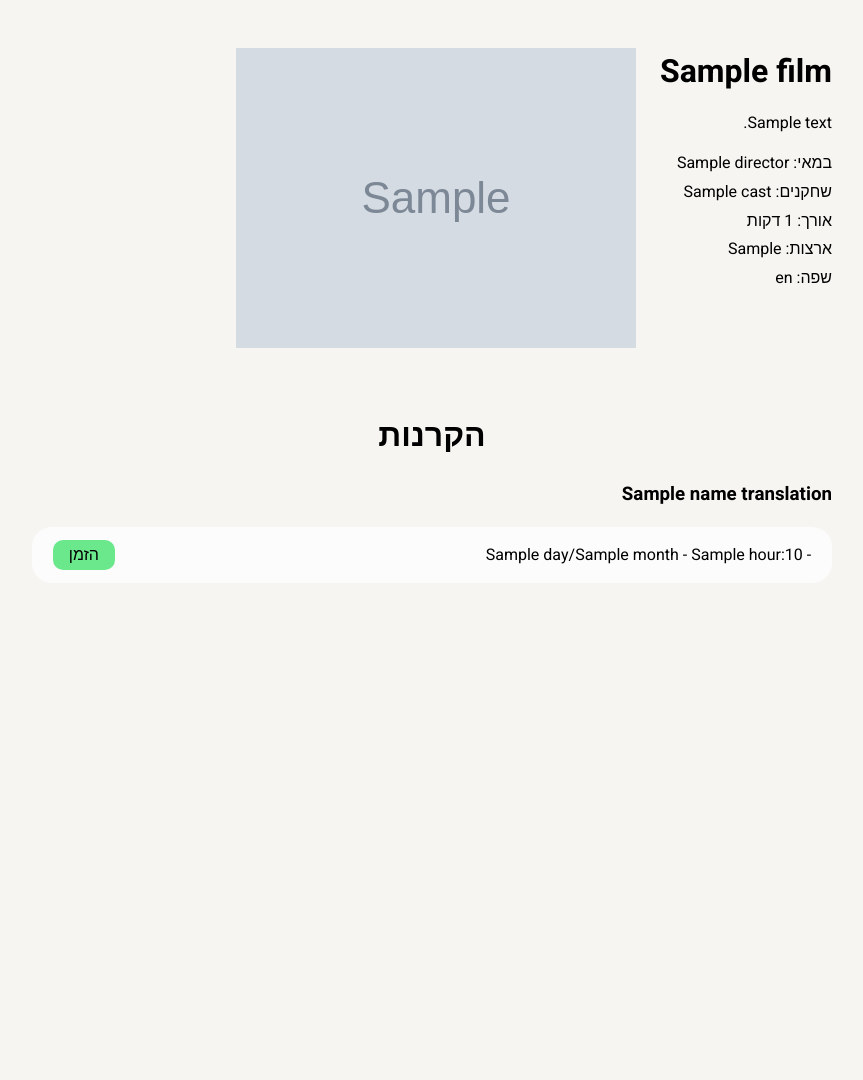
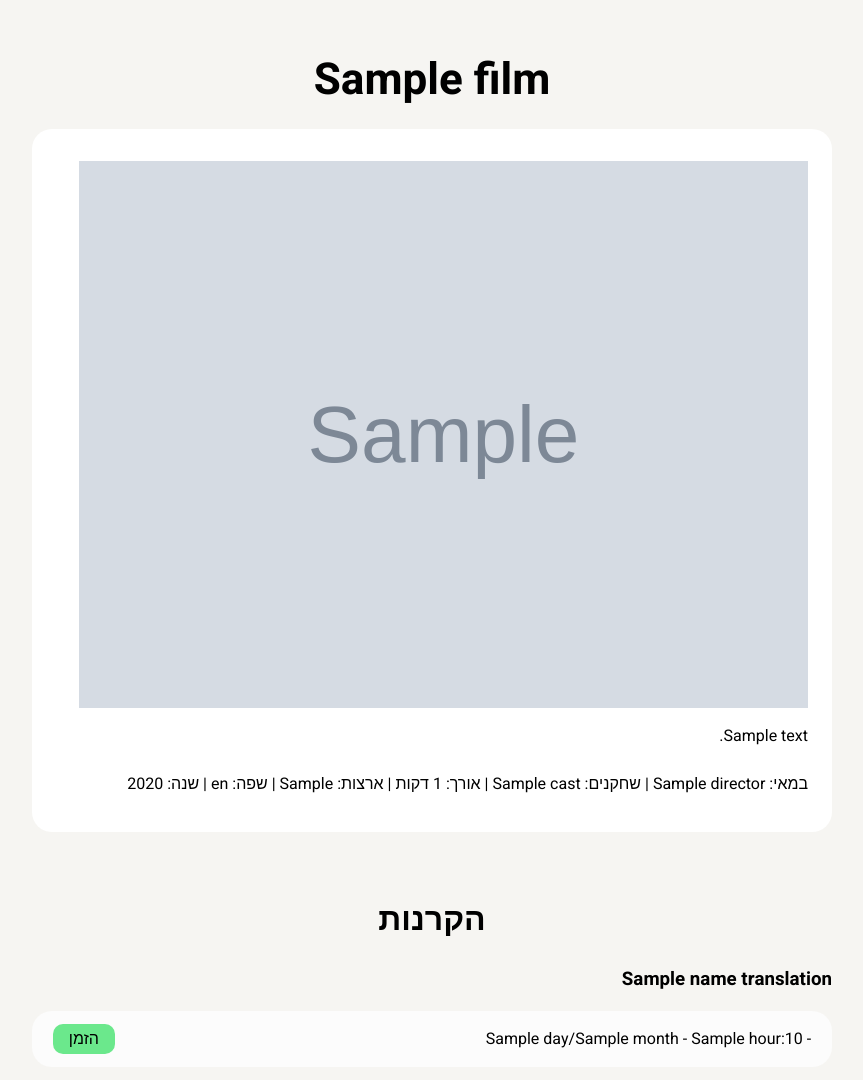
Before and after one commit to nirkog/filmby, a Flask app: template src/server/templates/film.html in a window 1280 px wide. Shown: the whole page, without its empty margins (208-1071 px from the left). Before the commit the page ends 570 px from the top, so only its background shows below. Run offline with Flask 3, Linux system fonts and the light colour scheme; the template is opened without the code that fills it: most values are stand-ins (such as "Sample title", 1, 10 or a date in 2020); grey boxes marked "Sample" are stand-in pictures; some libraries are stand-ins or nearby versions.

Commit message:
MADE STUFF BETTER

```diff
--- a/src/server/static/css/film.css
+++ b/src/server/static/css/film.css
@@ -5,24 +5,48 @@
 }
 
 .film-details {
-	display: flex;
-	flex-flow: row nowrap;
 	text-align: right;
 	width: 100%;
 	margin: 1rem auto;
 }
 
-.film-details img {
-	min-width: 300px;
-	padding-right: 1.5rem;
+.film-block.split {
+	display: flex;
+}
+
+.wide-image {
+	display: none;
+	width: 97%;
+	margin: 1rem 0;
+}
+
+.tall-image {
+	display: none;
+	min-width: 35%;
+	height: 100%;
+	padding: 0 1rem;
+}
+
+.film-block {
+	background-color: white;
+	padding: 1rem 1.5rem;
+	padding-bottom: 2.25rem;
+	border-radius: 20px;
+}
+
+.film-block p {
+	display: inline;
 }
 
 .film-detail {
 	margin: 0.3rem 0;
 }
 
-#film-text h1 {
+.film-details h1 {
 	margin: 0;
+	text-align: center;
+	font-size: 2.75rem;
+	padding-bottom: 1rem;
 }
 
 #tickets {
@@ -79,6 +103,10 @@
     	display: block !important;
     }
 
+	.film-details h1 {
+		font-size: 2rem;
+	}
+
     .film-details {
     	margin: 0;
     	padding: 0;
@@ -86,10 +114,8 @@
     }
 
     .film-details img {
-    	text-align: center;
-    	margin: auto;
     	width: 100%;
-	padding: 0;
+		margin: 1.5rem 0;
     }
 
     #content {
--- a/src/server/static/javascript/film.js
+++ b/src/server/static/javascript/film.js
@@ -0,0 +1,27 @@
+function on_load(e) {
+	const mobile_film_details_element = document.querySelector(".film-details.mobile");
+	if (getComputedStyle(mobile_film_details_element, null).display == "none") {
+		const wide_image_element = document.querySelector(".wide-image");
+		const tall_image_element = document.querySelector(".tall-image");
+		const film_block_element = document.querySelector(".film-block");
+
+		if (wide_image_element.naturalWidth < wide_image_element.naturalHeight) {
+			tall_image_element.style.display = "block";
+			film_block_element.classList.add("split");
+		} else {
+			wide_image_element.style.display = "block";
+		}
+	}
+
+	const film_details_elements = document.querySelectorAll(".film-text");
+	for (let i = 0; i < film_details_elements.length; i++) {
+		console.log("ELEMENT");
+		let element = film_details_elements[i];
+		if (element.children.length > 1) {
+			let last_detail = element.children[element.children.length - 1];
+			last_detail.innerHTML = last_detail.innerHTML.slice(0, -2);
+		}
+	}
+}
+
+window.addEventListener("load", on_load);
--- /dev/null
+++ b/src/server/templates/base.html
@@ -0,0 +1,39 @@
+<!DOCTYPE html>
+<html lang="he">
+	<head>
+		{% block head %}
+		<!-- Google tag (gtag.js) -->
+		<script async src="https://www.googletagmanager.com/gtag/js?id=G-C0T9D5E49J"></script>
+		<script>
+		  window.dataLayer = window.dataLayer || [];
+		  function gtag(){dataLayer.push(arguments);}
+		  gtag('js', new Date());
+
+		  gtag('config', 'G-C0T9D5E49J');
+		</script>
+
+		<meta charset="utf-8" />
+		<meta name="viewport" content="width=device-width,initial-scale=1.0">
+		<meta name="description" content="קולנועית - אתר המאגד סרטים מכל בתי הקולנוע בעיר!">
+		<title>{% block title %}קולנועית{% endblock %}</title>
+
+		<link rel="preconnect" href="https://fonts.googleapis.com">
+		<link rel="preconnect" href="https://fonts.gstatic.com" crossorigin>
+		<link href="https://fonts.googleapis.com/css2?family=Heebo:wght@100;200;300;400;500;600;700;800;900&display=swap" rel="stylesheet">
+
+		<link rel="icon" type="image/x-icon" href="{{ url_for("static", filename="images/logo.png") }}">
+
+		<link rel="stylesheet" href="{{ url_for("static", filename="css/common.css") }}">
+		{% endblock %}
+	</head>
+
+	<body dir="rtl">
+		<div id="content">
+			{% block content %}{% endblock %}
+		</div>
+
+		<script src="https://kit.fontawesome.com/7a95bb9d46.js" crossorigin="anonymous"></script>
+		{% block scripts %}
+		{% endblock %}
+	</body>
+</html>
--- a/src/server/templates/film.html
+++ b/src/server/templates/film.html
@@ -1,81 +1,73 @@
-<!DOCTYPE html>
-<html lang="he">
-	<head>
-		<!-- Google tag (gtag.js) -->
-		<script async src="https://www.googletagmanager.com/gtag/js?id=G-C0T9D5E49J"></script>
-		<script>
-		  window.dataLayer = window.dataLayer || [];
-		  function gtag(){dataLayer.push(arguments);}
-		  gtag('js', new Date());
-
-		  gtag('config', 'G-C0T9D5E49J');
-		</script>
-
-		<meta charset="utf-8" />
-		<meta name="viewport" content="width=device-width,initial-scale=1.0">
-		<meta name="description" content="קולנועית - אתר המאגד סרטים מכל בתי הקולנוע בעיר!">
-		<title>קולנועית</title>
-
-		<link rel="preconnect" href="https://fonts.googleapis.com">
-		<link rel="preconnect" href="https://fonts.gstatic.com" crossorigin>
-		<link href="https://fonts.googleapis.com/css2?family=Heebo:wght@100;200;300;400;500;600;700;800;900&display=swap" rel="stylesheet">
-
-		<link rel="icon" type="image/x-icon" href="{{ url_for("static", filename="images/logo.png") }}">
-
-		<link rel="stylesheet" href="{{ url_for("static", filename="css/common.css") }}">
+{% extends "base.html" %}
+{% block head %}
+	{{ super() }}
 	<link rel="stylesheet" href="{{ url_for("static", filename="css/film.css") }}">
-
-		<link rel="stylesheet" href="https://cdn.jsdelivr.net/npm/@tarekraafat/autocomplete.js@10.2.7/dist/css/autoComplete.min.css">
-	</head>
-
-	<body dir="rtl">
-		<div id="content">
+{% endblock %}
+{% block title %}
+	{{ super() }} - {{ film.name }}
+{% endblock %}
+{% block content %}
 	<div class="film-details">
-				<div id="film-text">
 		<h1>{{ film.name }}</h1>
+		<div class="film-block">
+			<img class="wide-image" src="{{ film.image_url }}" referrerpolicy="no-referrer"/>
+			<div class="film-text">
 				{% if film.details.description != None %}
 					<p class="film-description">{{ film.details.description }}</p>
 				{% endif %}
+				<br>
+				<br>
 				{% if film.details.director != None %}
-						<p class="film-director film-detail">במאי: {{ film.details.director }}</p>
+					<p class="film-director film-detail">במאי: {{ film.details.director }} |</p>
 				{% endif %}
 				{% if film.details.cast != None %}
-						<p class="film-cast film-detail">שחקנים: {{ film.details.cast }}</p>
+					<p class="film-cast film-detail">שחקנים: {{ film.details.cast }} |</p>
 				{% endif %}
 				{% if film.details.length != None %}
-						<p class="film-length film-detail">אורך: {{ film.details.length }} דקות</p>
+					<p class="film-length film-detail">אורך: {{ film.details.length }} דקות |</p>
 				{% endif %}
 				{% if film.details.countries != None %}
-						<p class="film-countries film-detail">ארצות: {{ film.details.get_countries_string() }}</p>
+					<p class="film-countries film-detail">ארצות: {{ film.details.get_countries_string() }} |</p>
 				{% endif %}
 				{% if film.details.language != None %}
-						<p class="film-language film-detail">שפה: {{ film.details.language }}</p>
+					<p class="film-language film-detail">שפה: {{ film.details.language }} |</p>
+				{% endif %}
+				{% if film.details.year != None %}
+					<p class="film-year film-detail">שנה: {{ film.details.year }} |</p>
 				{% endif %}
 			</div>
-				<img src="{{ film.image_url }}" referrerpolicy="no-referrer"/>
+			<img class="tall-image" src="{{ film.image_url }}" referrerpolicy="no-referrer"/>
+		</div>
 	</div>
 	<div class="film-details mobile">
-				<h1 id="film-header">{{ film.name }}</h1>
+		<h1>{{ film.name }}</h1>
+		<div class="film-block">
 			<img src="{{ film.image_url }}" referrerpolicy="no-referrer"/>
-				<div id="film-text">
+			<div class="film-text">
 				{% if film.details.description != None %}
 					<p class="film-description">{{ film.details.description }}</p>
 				{% endif %}
+				<br>
+				<br>
 				{% if film.details.director != None %}
-						<p class="film-director film-detail">במאי: {{ film.details.director }}</p>
+					<p class="film-director film-detail">במאי: {{ film.details.director }} |</p>
 				{% endif %}
 				{% if film.details.cast != None %}
-						<p class="film-cast film-detail">שחקנים: {{ film.details.cast }}</p>
+					<p class="film-cast film-detail">שחקנים: {{ film.details.cast }} |</p>
 				{% endif %}
 				{% if film.details.length != None %}
-						<p class="film-length film-detail">אורך: {{ film.details.length }} דקות</p>
+					<p class="film-length film-detail">אורך: {{ film.details.length }} דקות |</p>
 				{% endif %}
 				{% if film.details.countries != None %}
-						<p class="film-countries film-detail">ארצות: {{ film.details.get_countries_string() }}</p>
+					<p class="film-countries film-detail">ארצות: {{ film.details.get_countries_string() }} |</p>
 				{% endif %}
 				{% if film.details.language != None %}
-						<p class="film-language film-detail">שפה: {{ film.details.language }}</p>
+					<p class="film-language film-detail">שפה: {{ film.details.language }} |</p>
 				{% endif %}
+				{% if film.details.year != None %}
+					<p class="film-year film-detail">שנה: {{ film.details.year }} |</p>
+				{% endif %}
+			</div>
 		</div>
 	</div>
 
@@ -93,9 +85,8 @@
 			</div>
 		{% endfor %}
 	</div>
-		</div>
-
+{% endblock %}
+{% block scripts %}
 	<script src="https://cdn.jsdelivr.net/npm/@tarekraafat/autocomplete.js@10.2.7/dist/autoComplete.min.js"></script>
 	<script src="{{ url_for("static", filename="javascript/film.js") }}"></script>
-	</body>
-</html>
+{% endblock %}
```
Also changed, not shown: src/server/templates/index.html (+8 -34 lines). Lines whose indentation alone changed are shown as unchanged.
